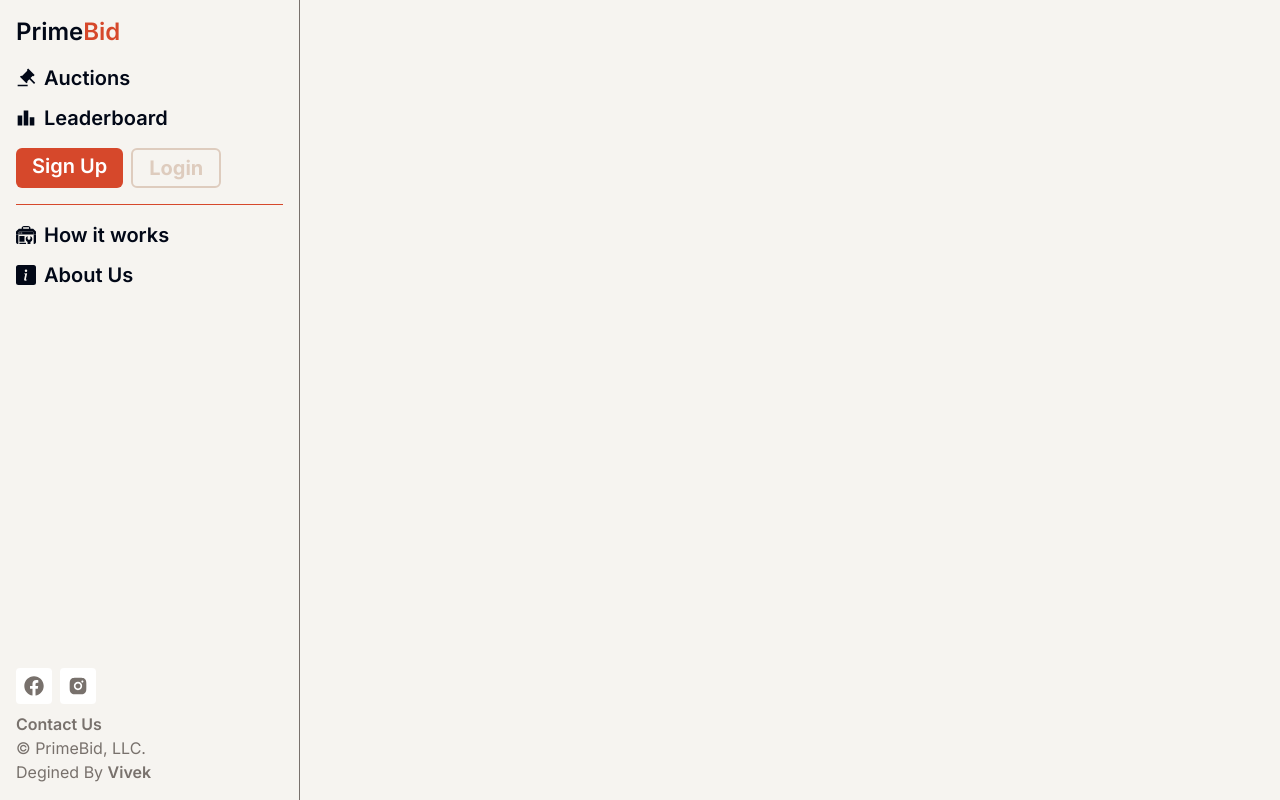
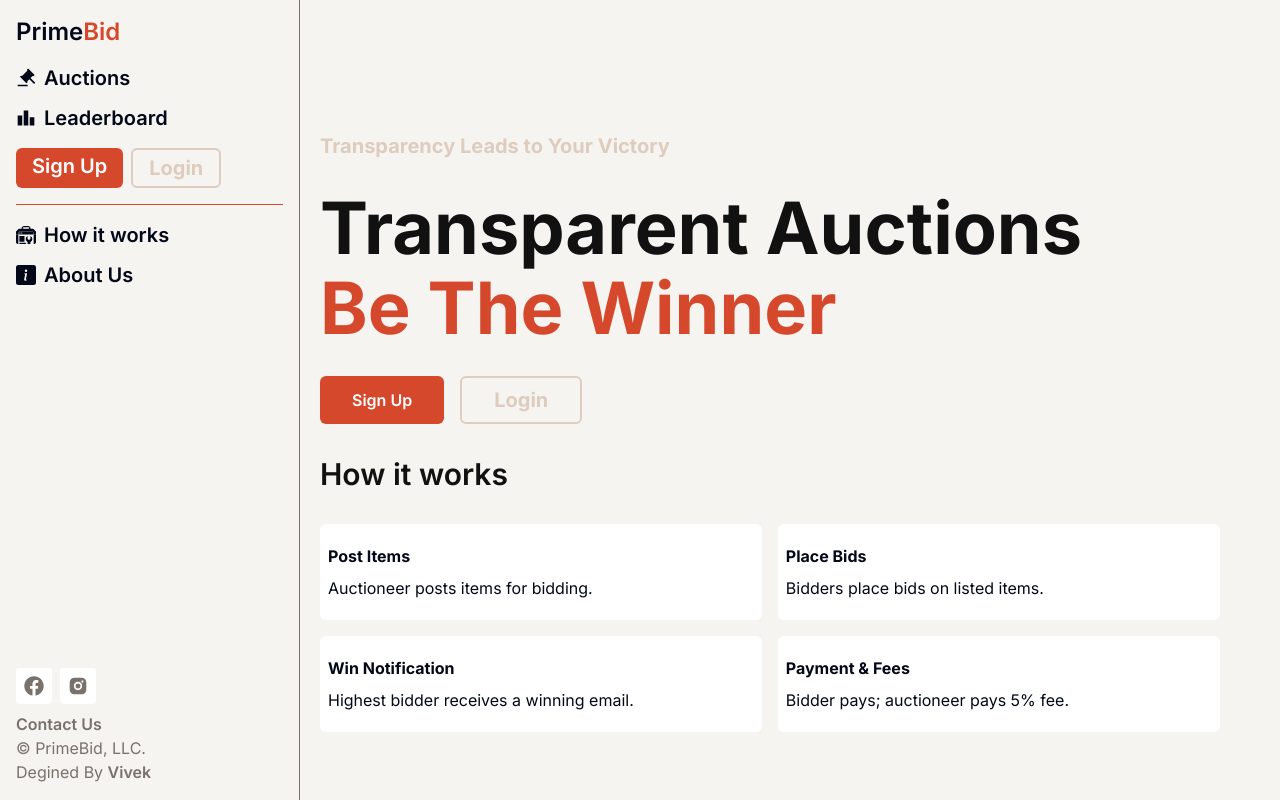
Before and after one commit to viv756/mern-auction-platform-frontend, a React (Vite) app: page / in a window 1280 px wide. Built offline with nearby package versions, Linux system fonts and the light colour scheme; no server answers.

Commit message:
create HomePage

```diff
--- a/src/pages/HomePage.jsx
+++ b/src/pages/HomePage.jsx
@@ -1,7 +1,65 @@
-import React from "react";
+import { useSelector } from "react-redux";
+import { Link } from "react-router-dom";
+import H1 from "@/components/H1";
 
 const Home = () => {
-  return <div>Home</div>;
+  const howItWorks = [
+    { title: "Post Items", description: "Auctioneer posts items for bidding." },
+    { title: "Place Bids", description: "Bidders place bids on listed items." },
+    {
+      title: "Win Notification",
+      description: "Highest bidder receives a winning email.",
+    },
+    {
+      title: "Payment & Fees",
+      description: "Bidder pays; auctioneer pays 5% fee.",
+    },
+  ];
+
+  const { isAuthenticated } = useSelector((state) => state.user);
+
+  return (
+    <section className="w-full ml-0 m-0 h-fit px-5 pt-20 lg:pl-[320px] flex flex-col min-h-screen py-4 justify-center">
+      <div>
+        <p className="text-[#DECCBE] font-bold text-xl mb-8">Transparency Leads to Your Victory</p>
+        <H1 content={"Transparent Auctions"} color={`#111`} />
+        <H1 content={"Be The Winner"} color={`#d6482b`} />
+        <div className="flex gap-4 my-8">
+          {!isAuthenticated && (
+            <>
+              <Link
+                to="/sign-up"
+                className="bg-[#d6482b] font-semibold hover:bg-[#b8381e] rounded-md px-8 flex items-center py-2 text-white  transition-all duration-300">
+                Sign Up
+              </Link>
+              <Link
+                to={"/login"}
+                className="text-[#DECCBE] bg-transparent border-2 border-[#DECCBE] hover:bg-[#fff3fd] hover:text-[#fdba88] font-bold text-xl  rounded-md px-8 flex items-center py-2 transition-all duration-300">
+                Login
+              </Link>
+            </>
+          )}
+        </div>
+      </div>
+      <div className="flex flex-col gap-6">
+        <h3 className="text-[#111] text-xl font-semibold mb-2 min-[480px]:text-xl md:text-2xl lg:text-3xl">
+          How it works
+        </h3>
+        <div className="flex flex-col gap-4 md:flex-row md:flex-wrap w-full">
+          {howItWorks.map((element) => {
+            return (
+              <div
+                key={element.title}
+                className="bg-white flex flex-col gap-2 p-2 rounded-md h-[96px] justify-center md:w-[48%] lg:w-[47%] 2xl:w-[24%] hover:shadow-md transition-all duration-300">
+                <h5 className="font-bold">{element.title}</h5>
+                <p>{element.description}</p>
+              </div>
+            );
+          })}
+        </div>
+      </div>
+    </section>
+  );
 };
 
 export default Home;
```
